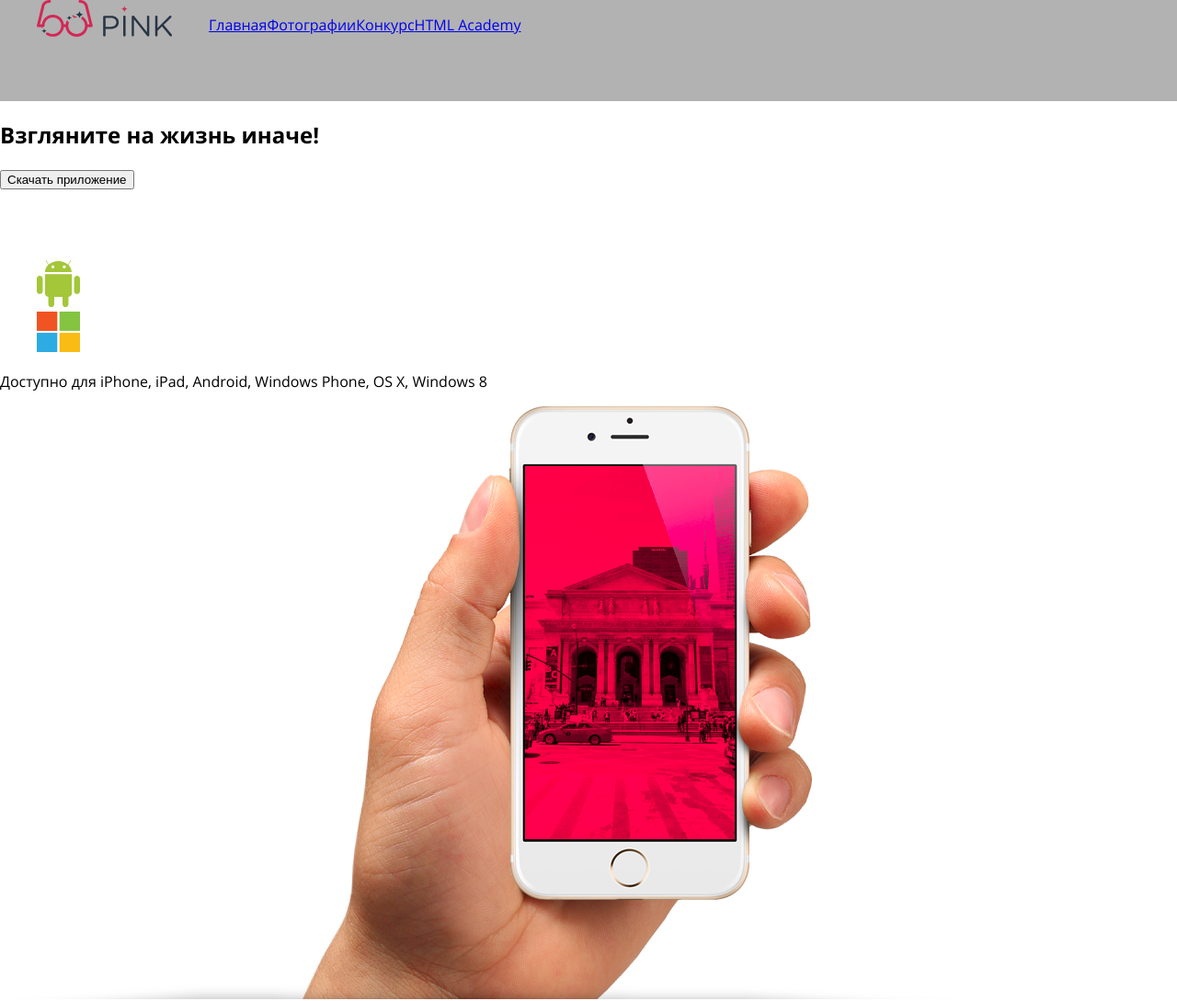
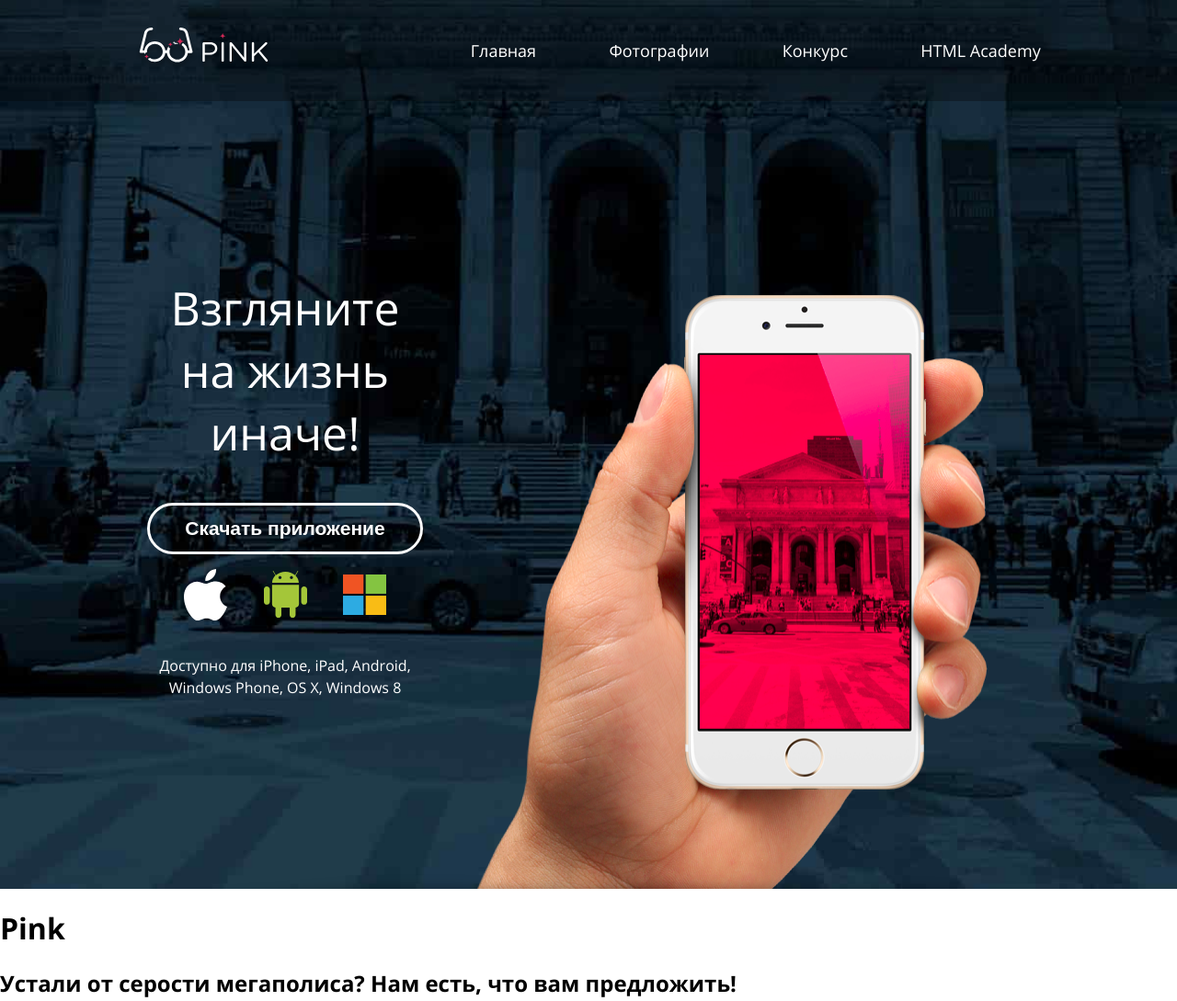
Before and after one commit to DamirSafullin/Pink, a website: page source/index.html in a window 1280 px wide. Shown: the top 1089 px of the page at 92% size. Drawn offline with nearby package versions, Linux system fonts and the light colour scheme; files that its build step writes are made by us from their sources.

Commit message:
layout main header

```diff
--- a/source/index.html
+++ b/source/index.html
@@ -13,8 +13,8 @@
     <div class="main-nav-wrapper">
       <nav class="main-nav">
         <div class="nav__logo-wrapper">
-          <a href="#" class="nav__logo">
-            <img src="img/desktop/logotype blue desktop.svg" alt="Pink" width="147" height="40">
+          <a class="nav__logo">
+            <img src="img/desktop/logotype-white-desktop.svg" alt="Pink" width="147" height="40">
           </a>
         </div>
 
@@ -44,6 +44,7 @@
     </div>
 
     <div class="intro">
+      <div class="intro__left">
         <div class="intro__desc">
           <h2 class="intro__heading">
             Взгляните
@@ -70,6 +71,7 @@
         <p class="available">
           Доступно для iPhone, iPad, Android, Windows Phone, OS X, Windows 8
         </p>
+      </div>
       <div class="phone-img">
         <img src="img/desktop/phone-hand.png" alt="phone" width="1050" height="645">
       </div>
--- /dev/null
+++ b/source/less/blocks/intro.less
@@ -0,0 +1,78 @@
+.intro {
+  max-width: @desktop-width;
+  margin: 0 auto;
+  height: 857px;
+  max-height: 857px;
+  position: relative;
+  display: flex;
+  align-items: center;
+}
+
+.intro__left {
+  display: flex;
+  flex-wrap: wrap;
+  max-width: 300px;
+  width: 100%;
+  text-align: center;
+  max-height: 500px;
+  position: absolute;
+  z-index: 1;
+  left: 10%;
+}
+
+.intro__desc {
+  .intro__heading {
+    color: white;
+    font-weight: 300;
+    font-size: 50px;
+    margin-top: 0;
+  }
+
+  .intro__download {
+    color: white;
+    background: none;
+    max-width: 300px;
+    width: 100%;
+    font-size: 21px;
+    font-weight: 700;
+    border: 3px solid white;
+    border-radius: 29px;
+    height: 56px;
+  }
+}
+
+.o-systems {
+  width: 100%;
+}
+
+.o-systems__list {
+  display: flex;
+  justify-content: space-evenly;
+  align-items: center;
+  padding-inline-start: 0;
+}
+
+.available {
+  color: white;
+  font-size: 16px;
+  line-height: 24px;
+  font-weight: 300;
+}
+
+.phone-img {
+  position: absolute;
+  right: 0;
+  bottom: 0;
+  width: 100%;
+  max-width: 1050px;
+  height: 100%;
+  z-index: 0;
+
+  img {
+    position: absolute;
+    right: 0;
+    bottom: 0;
+    width: 100%;
+    height: 646px;
+  }
+}
--- /dev/null
+++ b/source/less/blocks/main-header.less
@@ -0,0 +1,5 @@
+.main-header {
+  background-image: url("../../img/desktop/back-desktop.jpg");
+  background-repeat: no-repeat;
+  background-size: 100% 100%;
+}
--- a/source/less/blocks/main-navigation.less
+++ b/source/less/blocks/main-navigation.less
@@ -1,14 +1,32 @@
 .main-nav-wrapper {
   height: 110px;
   background-color: rgba(0, 0, 0, 0.3);
+  width: 100%;
+  display: flex;
+  align-items: center;
 }
 
 .main-nav {
   margin: 0 auto;
   max-width: @desktop-width;
+  width: 100%;
   display: flex;
+  justify-content: space-around;
+  align-items: center;
 }
 
 .nav__list {
+  padding-inline-start: 0;
   display: flex;
+  max-width: 620px;
+  width: 100%;
+  justify-content: space-between;
 }
+
+.nav__item {
+  a {
+    color: white;
+    text-decoration: none;
+    font-size: 18px;
+  }
+}
--- a/source/less/style.less
+++ b/source/less/style.less
@@ -6,4 +6,6 @@
 
 // Blocks
 
+@import "blocks/main-header.less";
 @import "blocks/main-navigation.less";
+@import "blocks/intro.less";
```
Lines whose indentation alone changed are shown as unchanged.
